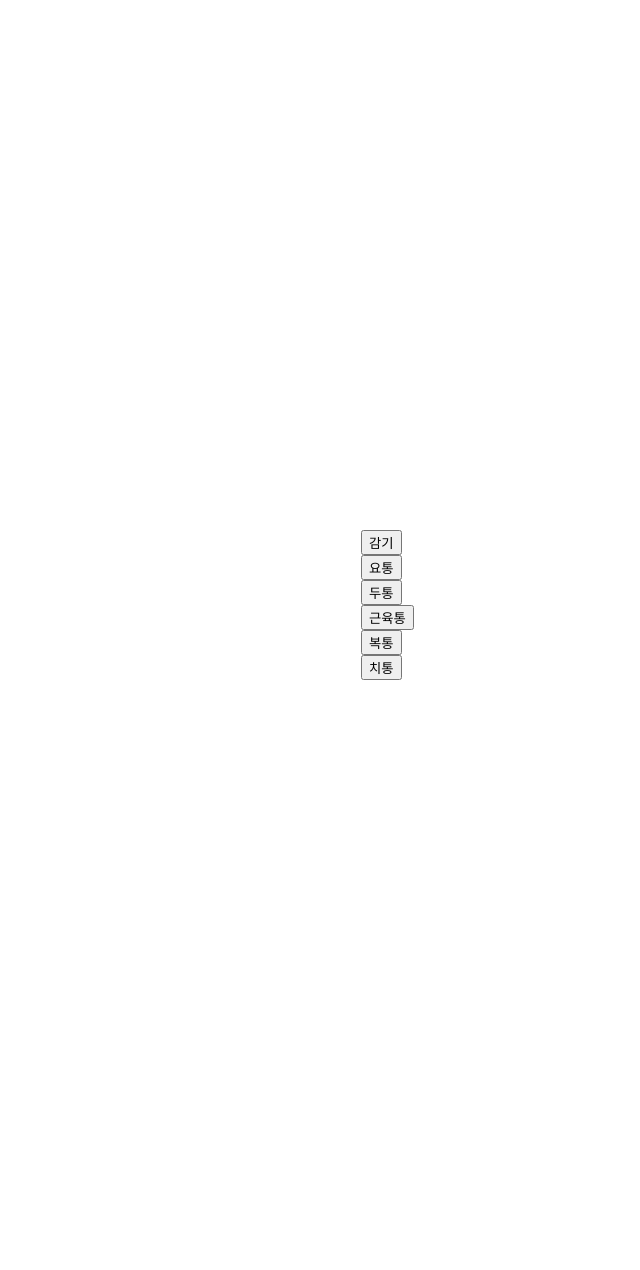
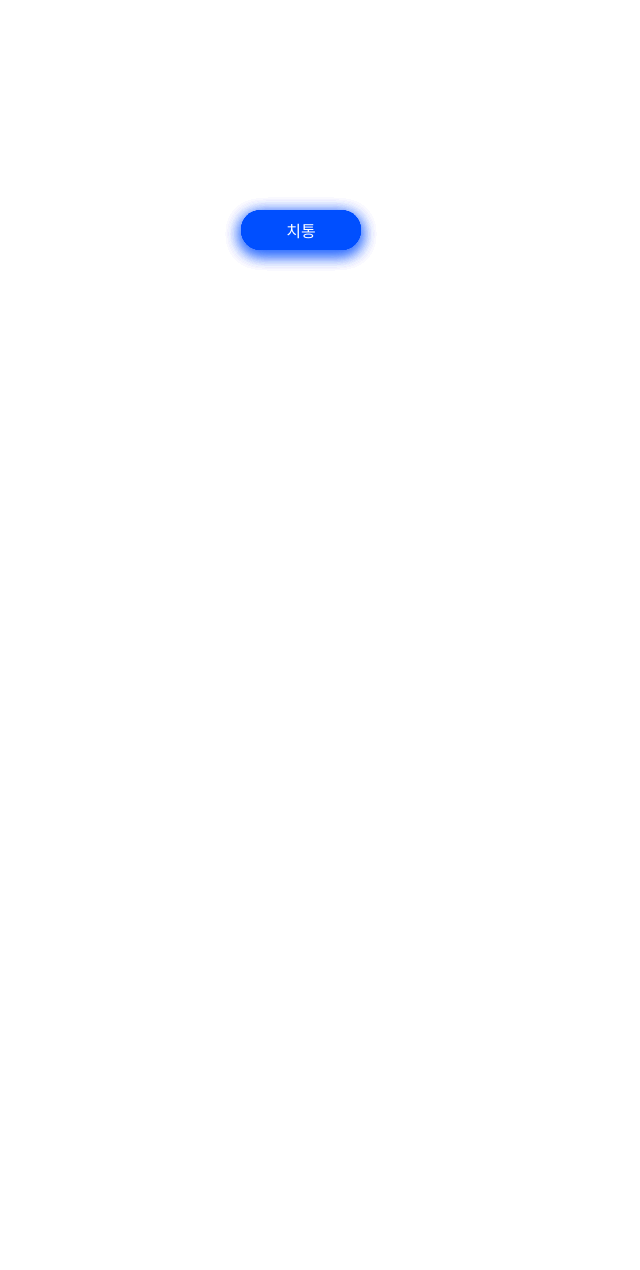
Before and after one commit to yhk24356/Open_Source_Programming, a Django app: page /mainpage/main/ in a window 1280 px wide. Shown: the part 170-1440 px from the top of the page, without its empty margins (339-979 px from the left). After the commit the page ends 438 px from the top, so only its background shows below. Run offline with Django 3.2, Linux system fonts and the light colour scheme.

Commit message:
button design

```diff
--- a/mainpage/static/css/main.css
+++ b/mainpage/static/css/main.css
@@ -1,4 +1,30 @@
 body{
-    padding: 350px;
-    margin: 350px;
+    margin-top: 450px;
+    margin-bottom: 0px;
+    margin-left: 650px;
+    margin-right: 0;
 }
+
+button{
+	width:120px;
+	height: 40px;
+	color:#fff;
+	background: #004fff;
+	font-size: 16px;
+	border:none;
+	border-radius: 20px;
+	box-shadow: 0 4px 16px rgba(0,79,255,0.3);
+	transition:0.3s;
+	position: absolute;
+	left:50%;
+	top:50%;
+	transform: translate(-50%,-50%);
+}
+button:focus {
+	outline:0;
+}
+button:hover{
+	background: rgba(0,79,255,0.9);
+	cursor: pointer;
+	box-shadow: 0 2px 4px rgba(0,79,255,0.6);
+}
--- a/mainpage/templates/main.html
+++ b/mainpage/templates/main.html
@@ -11,11 +11,11 @@
     <title>증상 별 약 구별 서비스</title>
 </head>
 <body>
-    <a href="/"><input type="button" value="감기"></a>
-    <a href="/"><input type="button" value="요통"></a>
-    <a href="/"><input type="button" value="두통"></a>
-    <a href="/"><input type="button" value="근육통"></a>
-    <a href="/"><input type="button" value="복통"></a>
-    <a href="/"><input type="button" value="치통"></a>
+    <a href="/"><button>감기</button></a>
+    <a href="/"><button>두통</button></a>
+    <a href="/"><button>요통</button></a>
+    <a href="/"><button>근육통</button></a>
+    <a href="/"><button>복통</button></a>
+    <a href="/"><button>치통</button></a>
 </body>
 </html>
```
